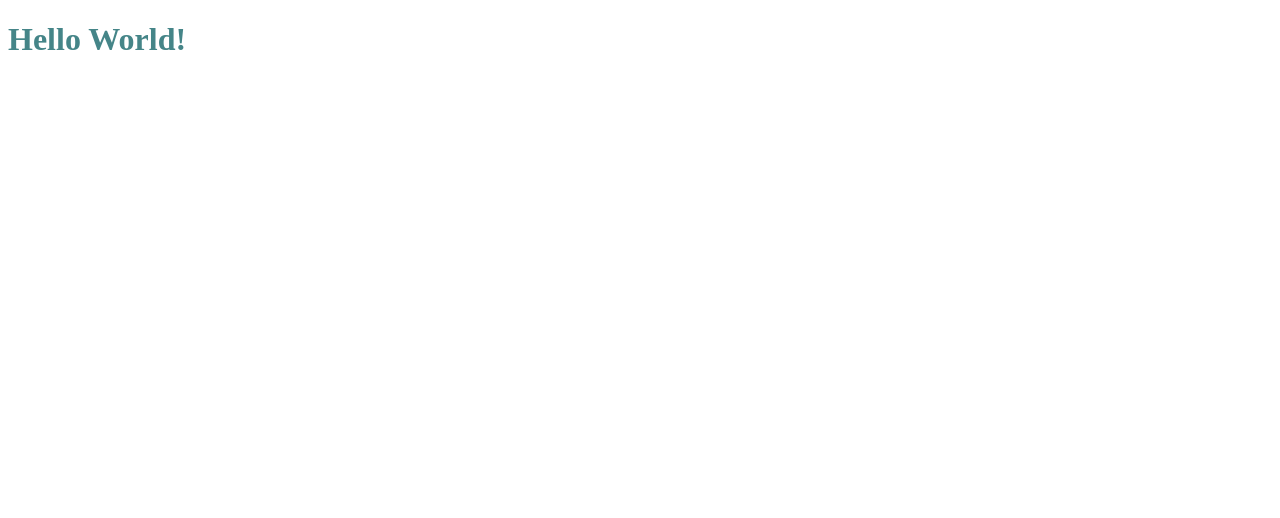
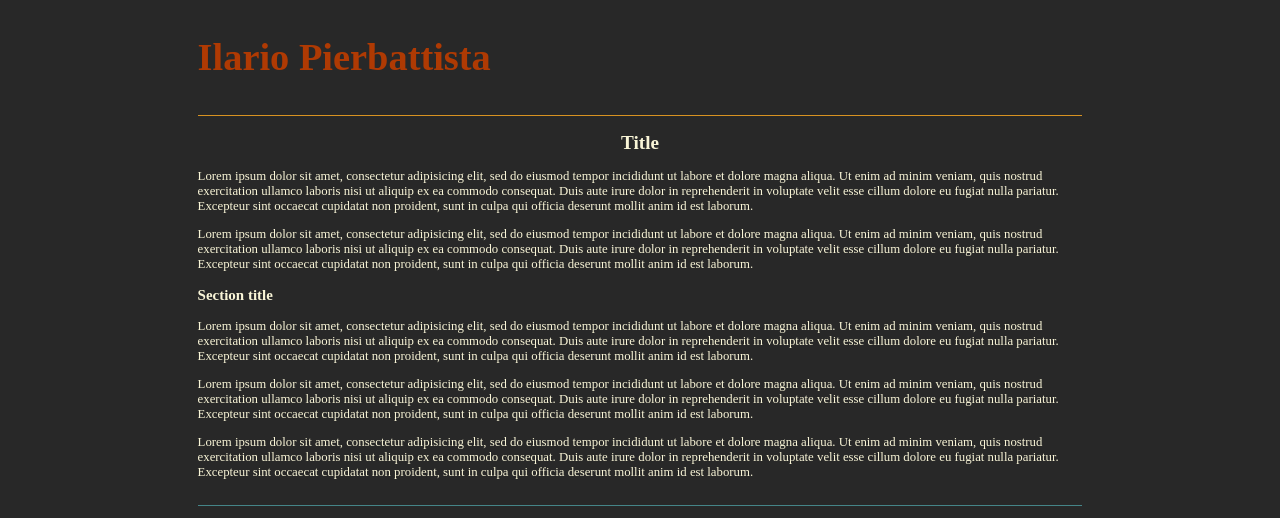
Before and after one commit to ilario-pierbattista/ilario-pierbattista.github.io, a plain HTML site: page index.html in a window 1280 px wide. Drawn offline with Linux system fonts and the light colour scheme; a web font is replaced by a local one.

Commit message:
Stile di base

```diff
--- a/index.html
+++ b/index.html
@@ -6,6 +6,24 @@
     <link rel="stylesheet" type="text/css" href="css/index.css" />
 </head>
 <body>
-        <h1>Hello World!</h1>
+    <header>
+        <h1>Ilario Pierbattista</h1>
+    </header>
+
+    <article>
+        <h1>Title</h1>
+
+        <section>
+            <p>Lorem ipsum dolor sit amet, consectetur adipisicing elit, sed do eiusmod tempor incididunt ut labore et dolore magna aliqua. Ut enim ad minim veniam, quis nostrud exercitation ullamco laboris nisi ut aliquip ex ea commodo consequat. Duis aute irure dolor in reprehenderit in voluptate velit esse cillum dolore eu fugiat nulla pariatur. Excepteur sint occaecat cupidatat non proident, sunt in culpa qui officia deserunt mollit anim id est laborum.</p>
+            <p>Lorem ipsum dolor sit amet, consectetur adipisicing elit, sed do eiusmod tempor incididunt ut labore et dolore magna aliqua. Ut enim ad minim veniam, quis nostrud exercitation ullamco laboris nisi ut aliquip ex ea commodo consequat. Duis aute irure dolor in reprehenderit in voluptate velit esse cillum dolore eu fugiat nulla pariatur. Excepteur sint occaecat cupidatat non proident, sunt in culpa qui officia deserunt mollit anim id est laborum.</p>
+        </section>
+
+        <section>
+            <h3>Section title</h3>
+            <p>Lorem ipsum dolor sit amet, consectetur adipisicing elit, sed do eiusmod tempor incididunt ut labore et dolore magna aliqua. Ut enim ad minim veniam, quis nostrud exercitation ullamco laboris nisi ut aliquip ex ea commodo consequat. Duis aute irure dolor in reprehenderit in voluptate velit esse cillum dolore eu fugiat nulla pariatur. Excepteur sint occaecat cupidatat non proident, sunt in culpa qui officia deserunt mollit anim id est laborum.</p>
+            <p>Lorem ipsum dolor sit amet, consectetur adipisicing elit, sed do eiusmod tempor incididunt ut labore et dolore magna aliqua. Ut enim ad minim veniam, quis nostrud exercitation ullamco laboris nisi ut aliquip ex ea commodo consequat. Duis aute irure dolor in reprehenderit in voluptate velit esse cillum dolore eu fugiat nulla pariatur. Excepteur sint occaecat cupidatat non proident, sunt in culpa qui officia deserunt mollit anim id est laborum.</p>
+            <p>Lorem ipsum dolor sit amet, consectetur adipisicing elit, sed do eiusmod tempor incididunt ut labore et dolore magna aliqua. Ut enim ad minim veniam, quis nostrud exercitation ullamco laboris nisi ut aliquip ex ea commodo consequat. Duis aute irure dolor in reprehenderit in voluptate velit esse cillum dolore eu fugiat nulla pariatur. Excepteur sint occaecat cupidatat non proident, sunt in culpa qui officia deserunt mollit anim id est laborum.</p>
+        </section>
+    </article>
 </body>
 </html>
--- /dev/null
+++ b/sass/_vars.scss
@@ -0,0 +1,39 @@
+/* Definizione della paletta colori */
+$fg: #282828;
+$fg-ligher: #3c3836;
+
+$bg0-lighter: #f9f5d7;
+$bg0: #fbf1c7;
+$bg0-darker: #f2e5bc;
+
+$red: #cc241d;
+$red-dark: #9d0006;
+$orange: #d65d0e;
+$orange-dark: #af3a03;
+$yellow: #d79221;
+$yellow-dark: #b57614;
+$green: #98971a;
+$green-dark: #79740e;
+$aqua: #689d6a;
+$aqua-dark: #427b58;
+$blue: #458588;
+$blue-dark: #076678;
+$purple: #b16286;
+$purple-dark: #8f3f71;
+
+/* Definizione dei font */
+@font-face {
+    font-family: 'fira-sans';
+    src: url('./../fonts/FiraSans-Regular.ttf');
+    font-weight: normal;
+}
+@font-face {
+    font-family: 'fira-sans';
+    src: url('./../fonts/FiraSans-SemiBold.ttf');
+    font-weight: bold;
+}
+
+@font-face {
+    font-family: 'fira-mono';
+    src: url('./../fonts/FiraMono-Regular.ttf');
+}
--- a/sass/index.scss
+++ b/sass/index.scss
@@ -1,17 +1,36 @@
+@import 'vars';
 
-
-/* Definizione della paletta colori */
-$blue: #458588;
-$blue-dark: #076678;
-$aqua: #689d6a;
-$aqua-dark: #427b58;
-
-@font-face {
-    font-family: 'fira-sans';
-    src: url('./../fonts/FiraSans-Regular.ttf');
+html {
+    font-size: 80%;
 }
 
-h1 {
+body {
     font-family: 'fira-sans';
-    color: $blue;
+    background-color: $fg;
+    color: $bg0-lighter;
+    padding: 4rem, 0rem;
 }
+
+header {
+    width: 70%;
+    margin: auto;
+    color: $orange-dark;
+    border-bottom: 1px solid $yellow;
+
+    h1 {
+        font-size: 3rem;
+        padding: 0.25em 0em;
+        font-weight: bold;
+    }
+}
+
+article {
+    width: 70%;
+    margin: auto;
+    padding-bottom: 1em;
+    border-bottom: 1px solid $blue;
+
+    h1, h2 {
+        text-align: center;
+    }
+}
```
Also changed, not shown: css/index.css. Lines whose indentation alone changed are shown as unchanged.
